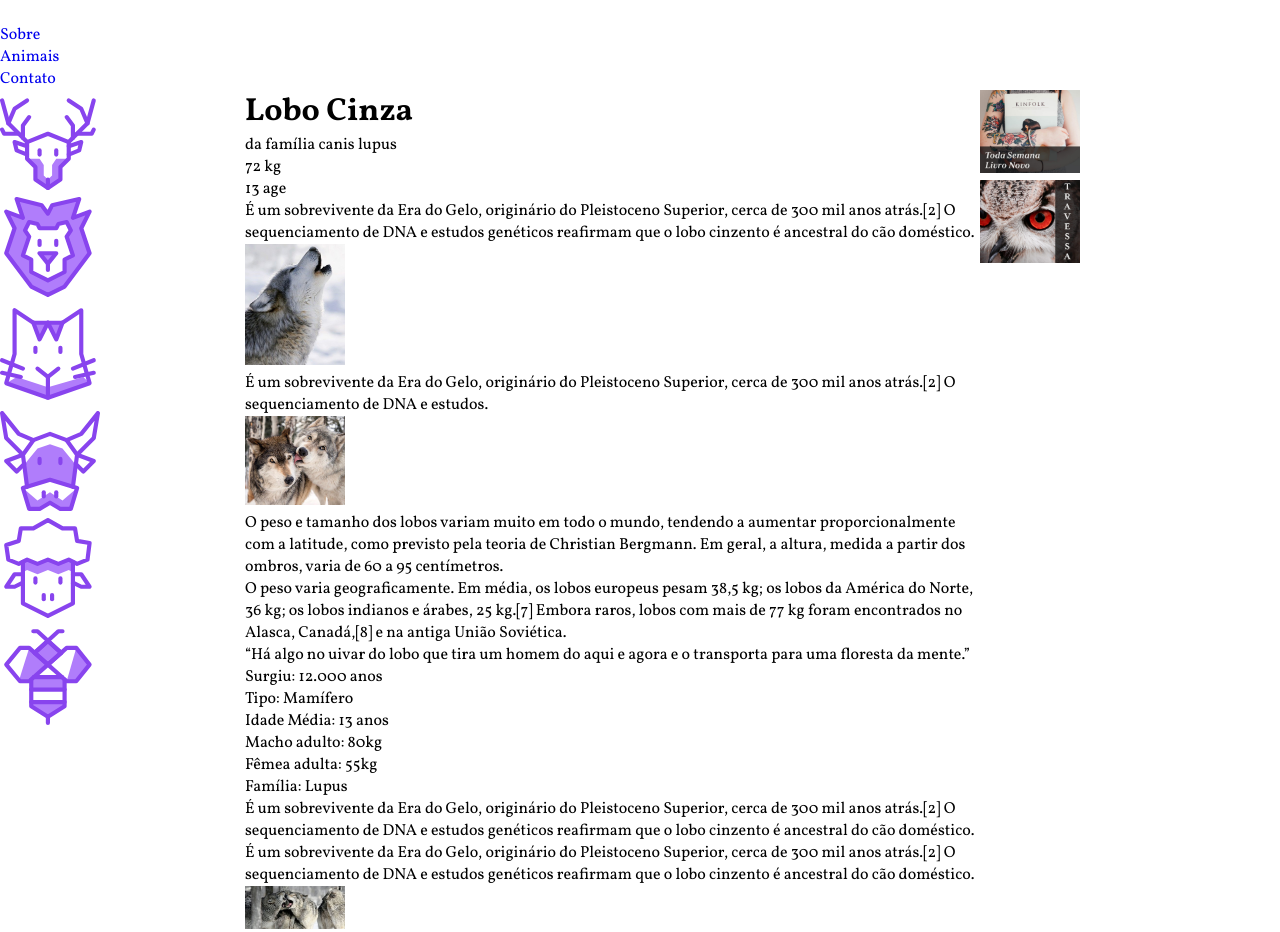
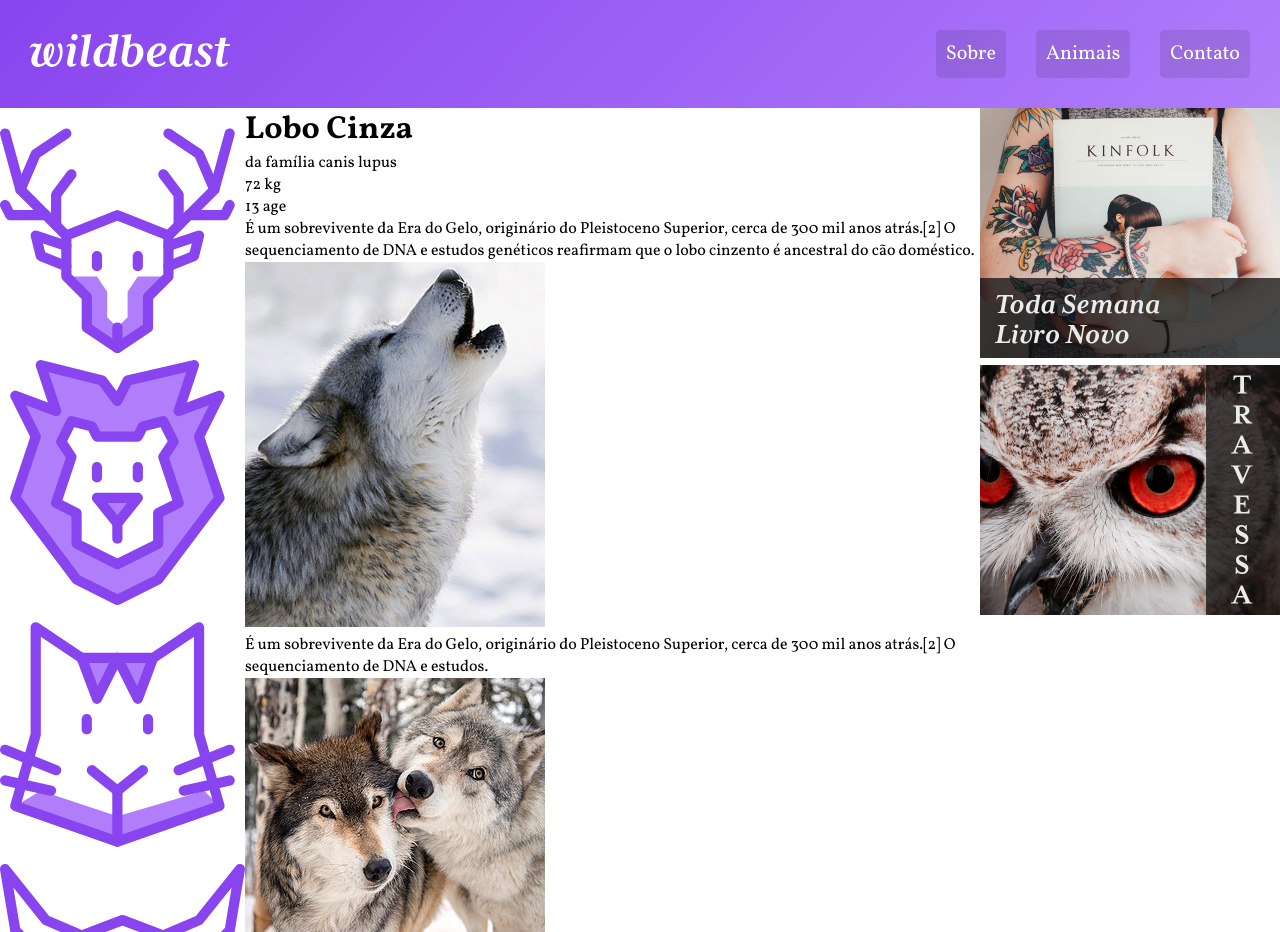
Before and after one commit to Lealzzera/wildbeast-grid-layout, a plain HTML site: page index.html in a window 1280 px wide. Shown: the top 932 px of the page. Drawn offline with Linux system fonts and the light colour scheme.

Commit message:
feat: criando o menu header no css

```diff
--- a/css/style.css
+++ b/css/style.css
@@ -13,7 +13,7 @@ a {
 }
 
 img {
-    max-width: 100px;
+    max-width: 100%;
 }
 
 /* GRID GERAL */
@@ -28,8 +28,42 @@ img {
     ;
 }
 
+/* HEADER */
+
 .header {
     grid-area: header;
+    background: linear-gradient(135deg, #8844EE, #B07DFB);
+    padding: 30px;
+    display: grid;
+    grid-template-columns: 1fr auto;
+    align-items: center;
+}
+
+.logo {
+    max-width: 200px;
+}
+
+.header nav ul {
+    display: flex;
+    flex: wrap;
+}
+
+.header nav a {
+    display: block;
+    padding: 10px;
+    color: #FFF;
+    font-size: 1.25em;
+    background: rgba(0,0,0,.1);
+    border-radius: 5px;
+    transition: .2s;
+}
+
+.header li + li {
+    margin-left: 30px;
+}
+
+.header nav a:hover {
+    background: rgba(0,0,0,.5);
 }
 
 .sidenav {
```
